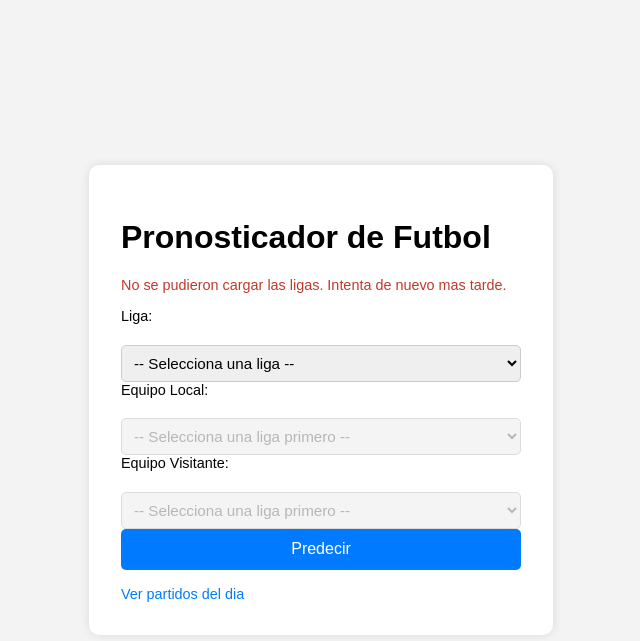
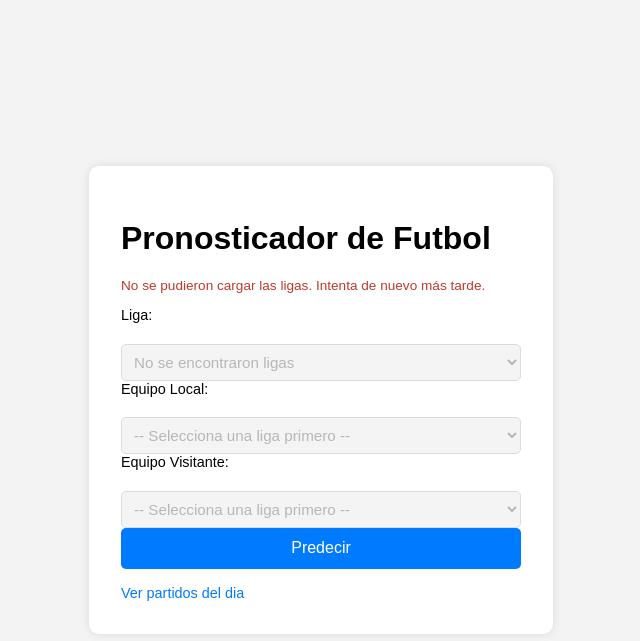
Before and after one commit to Mejia99xxx/sports-predictor, a Flask app: page /inicio in a window 1280 px wide. Shown: the top 641 px of the page, without its empty margins (319-959 px from the left). Run offline with Flask 3, Linux system fonts and the light colour scheme; data that the repository does not hold is empty.

Commit message:
Load leagues client-side via JS to avoid server-side API timeout on page load

```diff
--- a/backend/app.py
+++ b/backend/app.py
@@ -37,14 +37,8 @@ def index():
 # Ruta principal web (frontend)
 @app.route('/inicio')
 def inicio():
-    try:
-        data = obtener_ligas()
-        ligas = data.get("response", []) if isinstance(data, dict) else []
-        app.logger.info(f"Ligas cargadas: {len(ligas)}")
-    except Exception as e:
-        app.logger.error(f"Error cargando ligas: {e}")
-        ligas = []
-    return render_template("index.html", ligas=ligas)
+    # Ligas now loaded client-side via /ligas endpoint to avoid slow server-side API calls
+    return render_template("index.html")
 
 @app.route("/partidos")
 def mostrar_partidos():
--- a/backend/static/script.js
+++ b/backend/static/script.js
@@ -1,23 +1,14 @@
-/**
- * Async league-change handler.
- * When the user selects a league, fetches the teams for that league
- * and populates both the local and visitante team dropdowns.
- * Also updates the hidden team-name inputs when a team is selected.
- */
-
 document.addEventListener("DOMContentLoaded", function () {
   const ligaSelect = document.getElementById("liga_id");
   const localSelect = document.getElementById("local_team_id");
   const visitanteSelect = document.getElementById("visitante_team_id");
   const localNameInput = document.getElementById("local_team_name");
   const visitanteNameInput = document.getElementById("visitante_team_name");
-  // Error element defined in index.html
   const teamsError = document.getElementById("team-error");
+  const ligaError = document.getElementById("liga-error");
 
-  // Guard: only wire up if the league selector exists in the page
   if (!ligaSelect) return;
 
-  // Helper: clear a select and insert a single placeholder option
   function setPlaceholder(select, text) {
     select.innerHTML = "";
     const opt = document.createElement("option");
@@ -28,23 +19,18 @@ document.addEventListener("DOMContentLoaded", function () {
     select.appendChild(opt);
   }
 
-  // Helper: populate a select with a list of teams
   function populateTeams(select, teams) {
     select.innerHTML = "";
-
     if (teams.length === 0) {
       setPlaceholder(select, "No se encontraron equipos para esta liga");
       return;
     }
-
-    // Leading placeholder
     const placeholder = document.createElement("option");
     placeholder.value = "";
     placeholder.textContent = "-- Seleccionar equipo --";
     placeholder.disabled = true;
     placeholder.selected = true;
     select.appendChild(placeholder);
-
     teams.forEach(function (item) {
       const team = item.team;
       const opt = document.createElement("option");
@@ -54,83 +40,94 @@ document.addEventListener("DOMContentLoaded", function () {
     });
   }
 
-  // Helper: show/hide the error message element
-  function showError(message) {
-    if (teamsError) {
-      teamsError.textContent = message;
-      teamsError.style.display = "block";
+  function showTeamError(msg) {
+    if (teamsError) { teamsError.textContent = msg; teamsError.style.display = "block"; }
+  }
+  function clearTeamError() {
+    if (teamsError) { teamsError.textContent = ""; teamsError.style.display = "none"; }
+  }
+
+  // ── Load leagues on page load ─────────────────────────────────────────────
+  async function cargarLigas() {
+    try {
+      const res = await fetch("/ligas");
+      if (!res.ok) throw new Error("HTTP " + res.status);
+      const data = await res.json();
+      const ligas = data.response || [];
+
+      ligaSelect.innerHTML = "";
+      if (ligas.length === 0) {
+        setPlaceholder(ligaSelect, "No se encontraron ligas");
+        if (ligaError) { ligaError.textContent = "No se pudieron cargar las ligas. Intenta de nuevo más tarde."; ligaError.style.display = "block"; }
+        return;
+      }
+
+      const placeholder = document.createElement("option");
+      placeholder.value = "";
+      placeholder.textContent = "-- Selecciona una liga --";
+      placeholder.disabled = true;
+      placeholder.selected = true;
+      ligaSelect.appendChild(placeholder);
+
+      ligas.forEach(function (item) {
+        const opt = document.createElement("option");
+        opt.value = item.league.id;
+        opt.textContent = item.league.name + " (" + item.country.name + ")";
+        ligaSelect.appendChild(opt);
+      });
+
+      ligaSelect.disabled = false;
+      if (ligaError) ligaError.style.display = "none";
+    } catch (err) {
+      setPlaceholder(ligaSelect, "Error al cargar ligas");
+      if (ligaError) { ligaError.textContent = "No se pudieron cargar las ligas. Intenta de nuevo más tarde."; ligaError.style.display = "block"; }
     }
   }
 
-  function clearError() {
-    if (teamsError) {
-      teamsError.textContent = "";
-      teamsError.style.display = "none";
-    }
-  }
+  cargarLigas();
 
-  // Liga change → fetch teams asynchronously
+  // ── League change → load teams ────────────────────────────────────────────
   ligaSelect.addEventListener("change", async function () {
     const leagueId = this.value;
     if (!leagueId) return;
 
-    // Disable dropdowns and show loading state
     localSelect.disabled = true;
     visitanteSelect.disabled = true;
     setPlaceholder(localSelect, "Cargando equipos…");
     setPlaceholder(visitanteSelect, "Cargando equipos…");
-
-    // Clear hidden name inputs
     if (localNameInput) localNameInput.value = "";
     if (visitanteNameInput) visitanteNameInput.value = "";
-
-    // Clear any previous error message
-    clearError();
+    clearTeamError();
 
     try {
-      const response = await fetch(`/equipos?league_id=${encodeURIComponent(leagueId)}`);
-
-      if (!response.ok) {
-        throw new Error(`HTTP ${response.status}: Error al cargar los equipos`);
-      }
-
+      const response = await fetch("/equipos?league_id=" + encodeURIComponent(leagueId));
+      if (!response.ok) throw new Error("HTTP " + response.status);
       const data = await response.json();
       const teams = data.response || [];
-
       populateTeams(localSelect, teams);
       populateTeams(visitanteSelect, teams);
-
-      // Re-enable dropdowns only when there are teams to choose from
       if (teams.length > 0) {
         localSelect.disabled = false;
         visitanteSelect.disabled = false;
       }
     } catch (err) {
-      // Keep dropdowns disabled; show an error message in #team-error
       setPlaceholder(localSelect, "Error al cargar equipos");
       setPlaceholder(visitanteSelect, "Error al cargar equipos");
-
-      showError("No se pudieron cargar los equipos. Por favor, inténtelo de nuevo.");
+      showTeamError("No se pudieron cargar los equipos. Por favor, inténtelo de nuevo.");
     }
   });
 
-  // Local team selection → update hidden input with team name
+  // ── Team selection → update hidden name inputs ────────────────────────────
   if (localSelect) {
     localSelect.addEventListener("change", function () {
       const selected = this.options[this.selectedIndex];
-      if (localNameInput && selected && selected.value) {
-        localNameInput.value = selected.textContent;
-      }
+      if (localNameInput && selected && selected.value) localNameInput.value = selected.textContent;
     });
   }
-
-  // Visitante team selection → update hidden input with team name
   if (visitanteSelect) {
     visitanteSelect.addEventListener("change", function () {
       const selected = this.options[this.selectedIndex];
-      if (visitanteNameInput && selected && selected.value) {
-        visitanteNameInput.value = selected.textContent;
-      }
+      if (visitanteNameInput && selected && selected.value) visitanteNameInput.value = selected.textContent;
     });
   }
 });
--- a/backend/templates/index.html
+++ b/backend/templates/index.html
@@ -25,15 +25,13 @@
       text-decoration: none;
       font-size: 0.9rem;
     }
-    .nav-link:hover {
-      text-decoration: underline;
-    }
+    .nav-link:hover { text-decoration: underline; }
     .error-message {
       color: #c0392b;
       font-size: 0.9rem;
       margin-top: 0.5rem;
     }
-    #team-error {
+    #team-error, #liga-error {
       color: #c0392b;
       font-size: 0.85rem;
       margin-top: 0.3rem;
@@ -45,20 +43,15 @@
   <div class="container">
     <h1>Pronosticador de Futbol</h1>
 
-    {% if not ligas %}
-      <p class="error-message">No se pudieron cargar las ligas. Intenta de nuevo mas tarde.</p>
-    {% endif %}
+    <p id="liga-error" class="error-message"></p>
 
     <form method="POST" action="/predecir/equipos">
       <input type="hidden" name="local_team_name" id="local_team_name" value="">
       <input type="hidden" name="visitante_team_name" id="visitante_team_name" value="">
 
       <label for="liga_id">Liga:</label>
-      <select id="liga_id" name="liga_id">
-        <option value="">-- Selecciona una liga --</option>
-        {% for liga in ligas %}
-          <option value="{{ liga.league.id }}">{{ liga.league.name }} ({{ liga.country.name }})</option>
-        {% endfor %}
+      <select id="liga_id" name="liga_id" disabled>
+        <option value="">Cargando ligas...</option>
       </select>
 
       <div id="team-error"></div>
```
